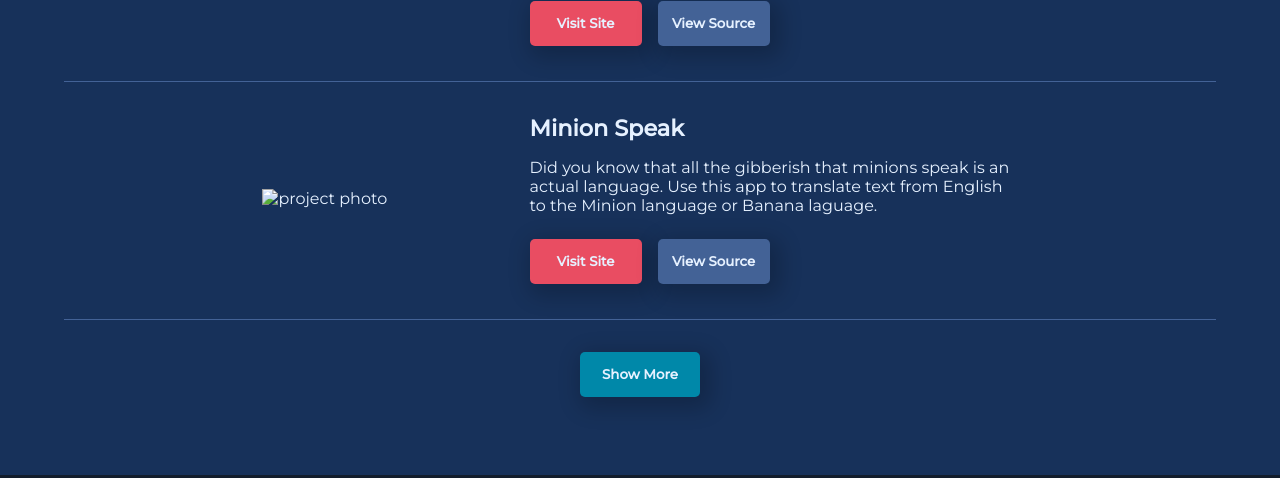
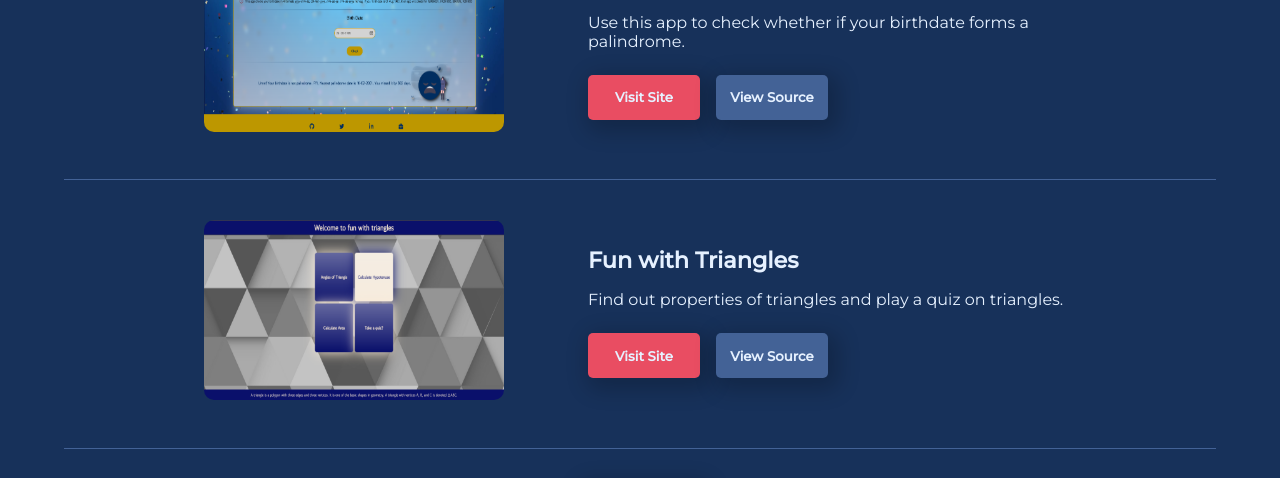
Before and after one commit to rkreddy99/portfolio, a plain HTML site: page projects.html in a window 1280 px wide. Shown: the part 524-1002 px from the top of the page. Drawn offline with Linux system fonts and the light colour scheme.

Commit message:
add url and images of websites

```diff
--- a/projects.html
+++ b/projects.html
@@ -2,7 +2,7 @@
     <head>
         <meta charset="utf-8">
         <meta http-equiv="X-UA-Compatible" content="IE=edge">
-        <title>Portfolio</title>
+        <title>Rama Krishna Reddy | Projects</title>
         <meta name="description" content="">
         <meta name="viewport" content="width=device-width, initial-scale=1">
         <link rel="stylesheet" href="styles.css">
--- a/projects.js
+++ b/projects.js
@@ -1,94 +1,95 @@
-const projectDetails = [
+let projectDetails = [
   {
       title: "Do you know me?",
       description: "A fun CLI app based on NodeJS that can quiz my friends on how well do they know me.",
-      image: "./images/photo.png",
+      image: "./images/know-me.png",
       date: "July 2020",
-      site: "https://stackoverflow.com/",
-      source: "https://stackoverflow.com/"
+      site: "https://replit.com/@Rama-KrishnaKri/KnowMe?embed=1&output=1",
+      source: "https://github.com/rkreddy99/know-me"
   },
   {
       title: "Are you a potter-head?",
       description: "Let's checkout how well do you know about Harry Potter series by J. K. Rowling.",
-      image: "./images/photo.png",
+      image: "./images/potter-head.png",
       date: "July 2020",
-      site: "https://stackoverflow.com/",
-      source: "https://stackoverflow.com/"
+      site: "https://replit.com/@Rama-KrishnaKri/PotterHead?embed=1&output=1",
+      source: "https://github.com/rkreddy99/movies-quiz"
   },
   {
       title: "Minion Speak",
       description: "Did you know that all the gibberish that minions speak is an actual language. Use this app to translate text from English to the Minion language or Banana laguage.",
-      image: "./images/photo.png",
+      image: "./images/minion-language.png",
       date: "July 2020",
-      site: "https://stackoverflow.com/",
-      source: "https://stackoverflow.com/"
+      site: "https://minion-translator-m6.netlify.app/",
+      source: "https://github.com/rkreddy99/minion-translator"
   },
   {
       title: "Speak Dothraki",
       description: "Have you heard of Dothraki language and wanted to speak it? Well here is an app that can translate text from English to Dothraki.",
-      image: "./images/photo.png",
+      image: "./images/speak-dothraki.png",
       date: "July 2020",
-      site: "https://stackoverflow.com/",
-      source: "https://stackoverflow.com/"
+      site: "https://dothraki-translator-m7.netlify.app/",
+      source: "https://github.com/rkreddy99/dothraki-translator"
   },
   {
       title: "Emoji Interpreter",
       description: "This a fun app that can tell you meaning of animals and nature emojis.",
-      image: "./images/photo.png",
+      image: "./images/know-emoji.png",
       date: "July 2020",
-      site: "https://stackoverflow.com/",
-      source: "https://stackoverflow.com/"
+      site: "https://know-ur-emoji-m8.netlify.app/",
+      source: "https://github.com/rkreddy99/emoji-detector"
   },
   {
       title: "Good Movies",
       description: "Do you love to watch movies? You would find some good recommendations.",
-      image: "./images/photo.png",
+      image: "./images/good-movives.png",
       date: "Aug 2020",
-      site: "https://stackoverflow.com/",
-      source: "https://stackoverflow.com/"
+      site: "https://movie-recommender-m09.netlify.app/",
+      source: "https://github.com/rkreddy99/genre-recommender"
   },
   {
       title: "Cash Register",
       description: "This is an useful app that can tell the amount that a cashier has to return to the customer upon bill payment.",
-      image: "./images/photo.png",
+      image: "./images/cash-register.png",
       date: "July 2020",
-      site: "https://stackoverflow.com/",
-      source: "https://stackoverflow.com/"
+      site: "https://cash-registry-m10.netlify.app/",
+      source: "https://github.com/rkreddy99/cash-register"
   },
   {
       title: "Is your birthday lucky?",
       description: "Find out whether your birthdate is lucky or not.",
-      image: "./images/photo.png",
+      image: "./images/lucky-birthday.png",
       date: "July 2020",
-      site: "https://stackoverflow.com/",
-      source: "https://stackoverflow.com/"
+      site: "https://lucky-birthday-m11.netlify.app/",
+      source: "https://github.com/rkreddy99/lucky-birthday"
   },
   {
       title: "Fun with Triangles",
       description: "Find out properties of triangles and play a quiz on triangles.",
-      image: "./images/photo.png",
+      image: "./images/fun-triangles.png",
       date: "Aug 2020",
-      site: "https://stackoverflow.com/",
-      source: "https://stackoverflow.com/"
+      site: "https://fun-with-triangles-m12.netlify.app/",
+      source: "https://github.com/rkreddy99/fun-with-triangles"
   },
   {
       title: "Palindromic Birthday",
-      image: "./images/photo.png",
+      image: "./images/palindrome-birthday.png",
       description: "Use this app to check whether if your birthdate forms a palindrome.",
-      site: "https://stackoverflow.com/",
-      source: "https://stackoverflow.com/",
+      site: "https://palindrome-birthday-m13.netlify.app/",
+      source: "https://github.com/rkreddy99/palindrome-birthday",
       date: "Aug 2020",
   },
   {
-      title: "PnL Calculator",
+      title: "Stock PnL Calculator",
       description: "Find out how much profit/loss have you made on a stock.",
-      image: "./images/photo.png",
+      image: "./images/stock-price.png",
       date: "Aug 2020",
-      site: "https://stackoverflow.com/",
-      source: "https://stackoverflow.com/"
+      site: "https://stock-price-calculator-m14.netlify.app/",
+      source: "https://github.com/rkreddy99/stock-price-calculator"
   }
 ]
 
+projectDetails = projectDetails.reverse()
 
 let projectsContainer = document.getElementsByClassName("projects-container")[0]
 
--- a/styles.css
+++ b/styles.css
@@ -225,7 +225,9 @@ section {
 .image {
   max-width: 80vw;
   width: 300px;
+  height: 180px;
   margin: 1rem;
+  border-radius: 10px;
 }
 
 .projects-container h1 {
```
Also changed, not shown: blogs.html (+1 -1 lines), index.html (+1 -1 lines), images/cash-register.png (added), images/fun-triangles.png (added), images/good-movies.png (added), images/know-emoji.png (added), images/know-me.png (added), images/lucky-birthday.png (added), images/minion-language.png (added), images/palindrome-birthday.png (added), images/potter-head.png (added), images/speak-dothraki.png (added), images/stock-price.png (added).
